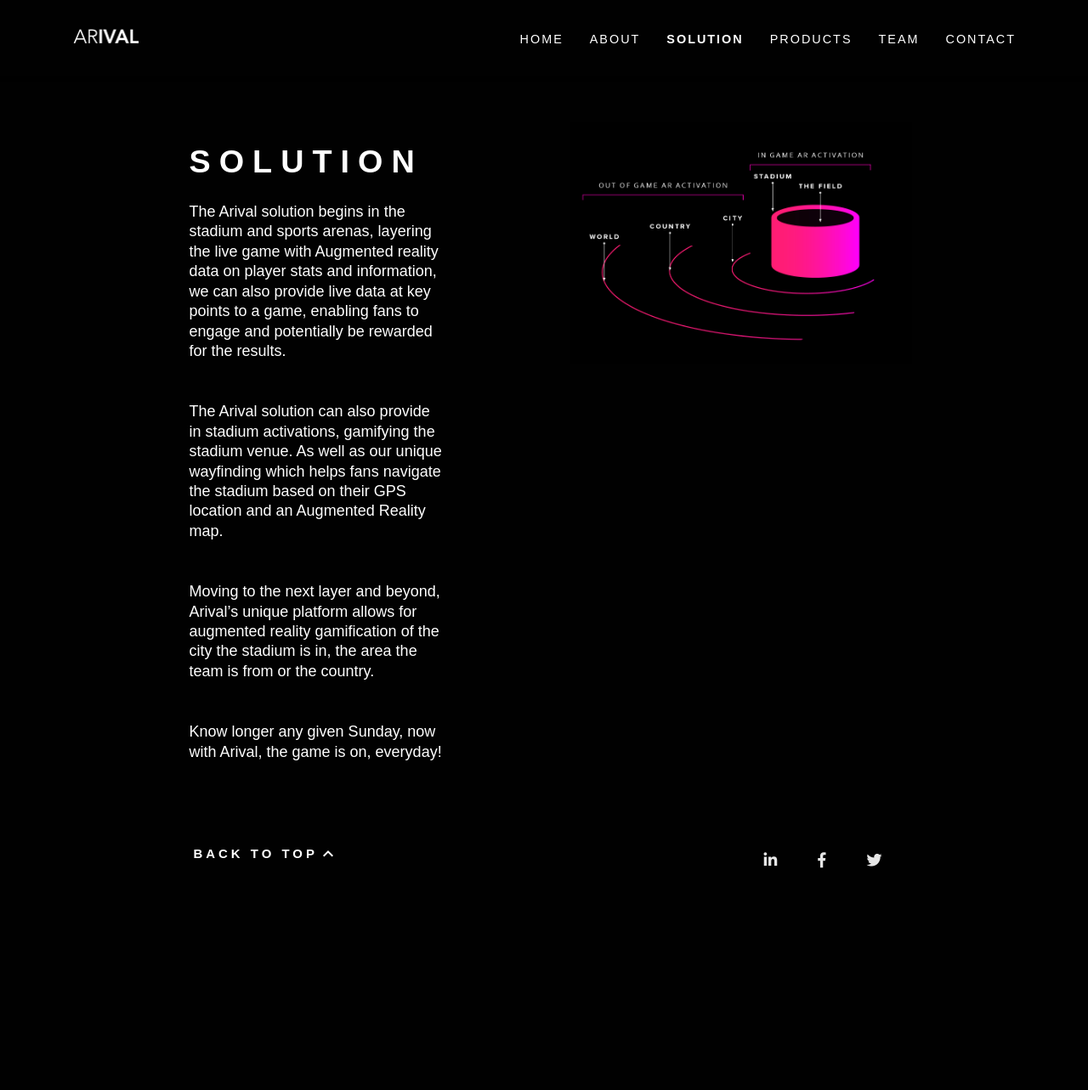
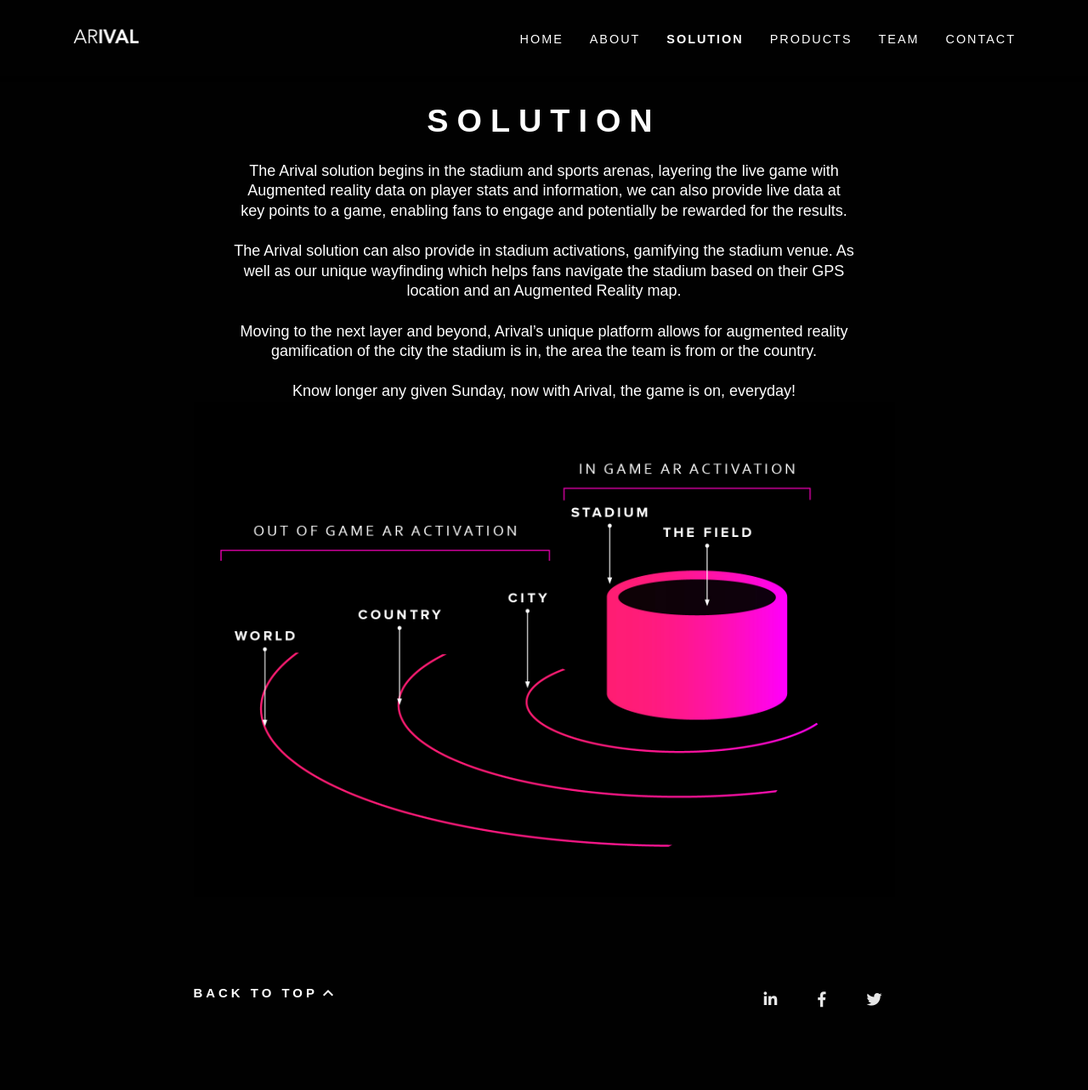
Before and after one commit to TagTheAgency/arival-temp-site, a PHP site: page /solution.php in a window 1280 px wide. Shown: the whole page at 85% size. Before the commit the page ends 1022 px from the top, so only its background shows below. Run offline with PHP 8.4, Linux system fonts and the light colour scheme; some libraries are stand-ins or nearby versions; some web fonts are replaced.

Commit message:
Changed about page and added some padding to solution page. Rearranged Solution page

```diff
--- a/solution.php
+++ b/solution.php
@@ -3,39 +3,25 @@
 	require('header.php');
 ?>
 <div class="container pt-5 text-white">
-	<div class="row text-left justify-content-center align-items-center pt-5">
-		<div class="col-12 d-flex flex-wrap pt-5">
-			<div class="col-12 col-md-5 offset-md-1">
-				<div class="col-12 col-md-10">
-					<div class="col-12 col-sm-12">
+	<div class="row text-center justify-content-center align-items-center pt-5">
+		<div class="col-10 col-sm-8">
 			<h1 class="ls-10"><strong>SOLUTION</strong></h1>
-						<p class="body-text-sm">The Arival solution begins in the stadium and sports arenas, layering the live game with Augmented reality data on player stats and information, we can also provide live data at key points to a game, enabling fans to engage and potentially be rewarded for the results.</p>
+			<p class="body-text-sm pb-4">The Arival solution begins in the stadium and sports arenas, layering the live game with Augmented reality data on player stats and information, we can also provide live data at key points to a game, enabling fans to engage and potentially be rewarded for the results.</p>
 		</div>
+		<div class="col-10 col-sm-8">
+			<p class="body-text-sm pb-4">The Arival solution can also provide in stadium activations, gamifying the stadium venue. As well as our unique wayfinding which helps fans navigate the stadium based on their GPS location and an Augmented Reality map.</p>
 		</div>
-				<div class="col-12 col-md-10 pt-5">
-					<div class="col-12 col-sm-12">
-						<p class="body-text-sm">The Arival solution can also provide in stadium activations, gamifying the stadium venue. As well as our unique wayfinding which helps fans navigate the stadium based on their GPS location and an Augmented Reality map.</p>
+		<div class="col-10 col-sm-8">
+			<p class="body-text-sm pb-4">Moving to the next layer and beyond, Arival’s unique platform allows for augmented reality gamification of the city the stadium is in, the area the team is from or the country.</p>
 		</div>
-				</div>
-				<div class="col-12 col-md-10 pt-5">
-					<div class="col-12 col-sm-12">
-						<p class="body-text-sm">Moving to the next layer and beyond, Arival’s unique platform allows for augmented reality gamification of the city the stadium is in, the area the team is from or the country.</p>
-					</div>
-				</div>
-				<div class="col-12 col-md-10 pt-5">
-					<div class="col-12 col-sm-12">
+		<div class="col-10 col-sm-8">
 			<p class="body-text-sm">Know longer any given Sunday, now with Arival, the game is on, everyday!</p>
 		</div>
-				</div>
-			</div>
-			<div class="col-12 col-md-5">
-				<div class="col-12">
+		<div class="col-10 col-sm-8 col-xl-9">
 			<div class="img-container">
 				<img src="img/solution.jpg" alt="">
 			</div>
 		</div>
 	</div>
 </div>
-	</div>
-</div>
 <?php require('footer.php') ?>
```
Also changed, not shown: about.php (+4 -6 lines), team.php (+11 -0 lines), img/about.jpg (added), img/bs.jpg (added). Lines whose indentation alone changed are shown as unchanged.
